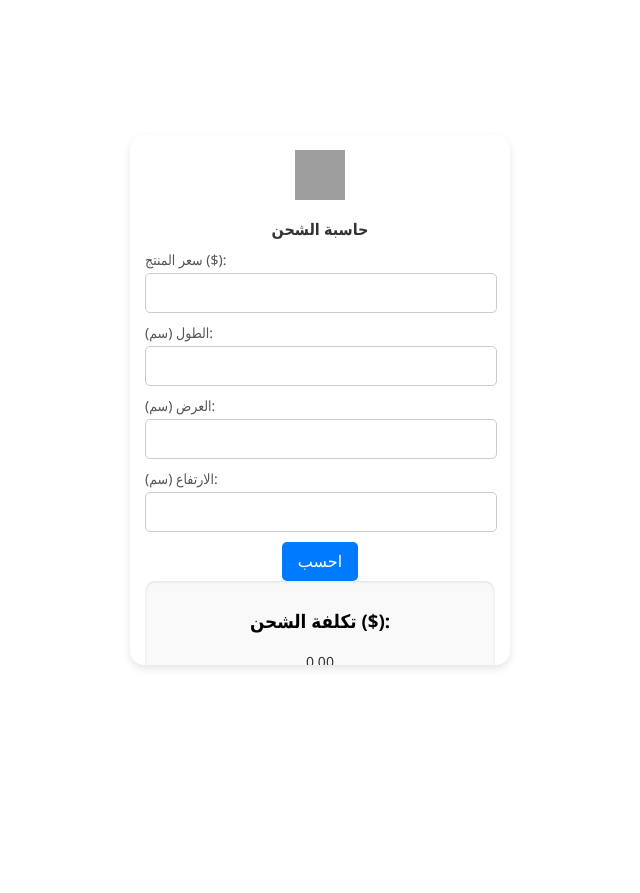
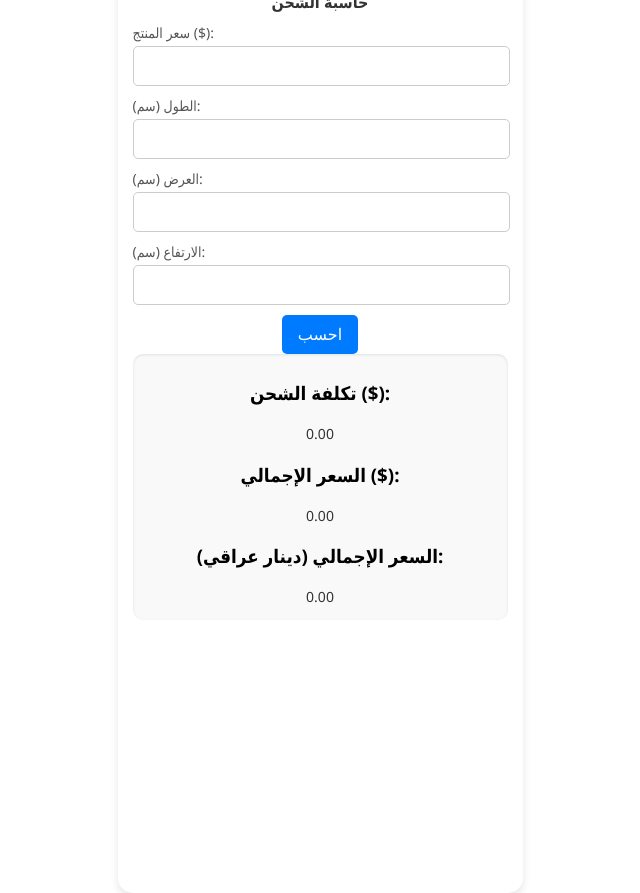
Before and after one commit to shobi7z/aliexp, a plain HTML site: page index.html in a window 1280 px wide. Shown: the whole page, without its empty margins (320-960 px from the left). Before the commit the page ends 800 px from the top, so only its background shows below. Drawn offline with Linux system fonts and the light colour scheme; grey boxes are pictures that could not be loaded.

Commit message:
Update5 index.html

```diff
--- a/index.html
+++ b/index.html
@@ -18,9 +18,8 @@
             padding: 15px;
             border-radius: 15px;
             box-shadow: 0 4px 8px rgba(0, 0, 0, 0.1);
-            width: 70%;
-            max-width: 350px; /* Increased width */
-            max-height: 500px; /* Reduced height */
+            width: 375px; /* Fixed width */
+            height: 955px; /* Fixed height */
             text-align: center;
             overflow-y: auto; /* Enable scrolling if content overflows */
         }
```
